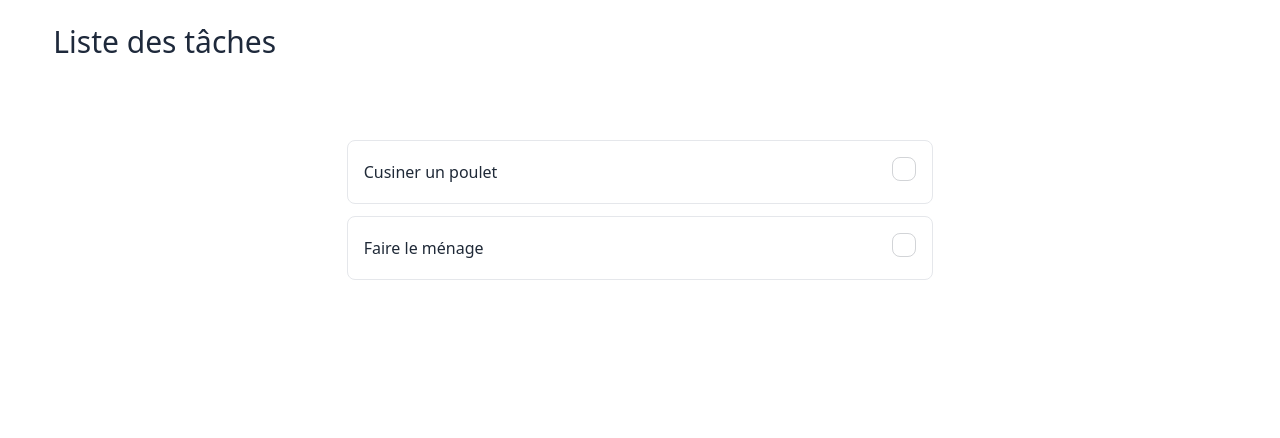
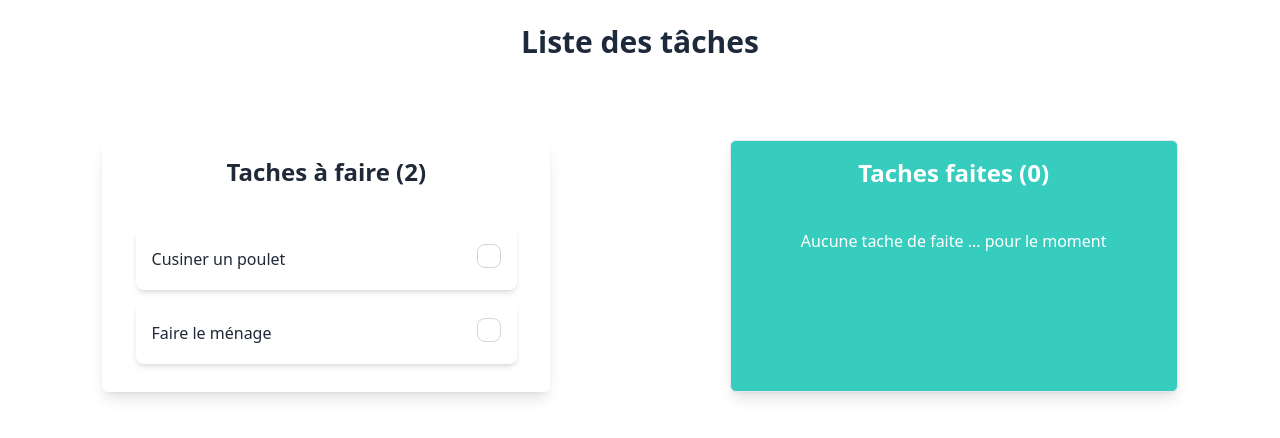
Before and after one commit to Julienjs/New_Welygo, a React (Vite) app in the folder project/: page / in a window 1280 px wide. Shown: the top 438 px of the page. Built offline with nearby package versions, Linux system fonts and the light colour scheme.

Commit message:
Quand une tâche est terminée, elle doit être placé tout en bas de la liste et doit être barrée.

```diff
--- a/project/src/components/Title.jsx
+++ b/project/src/components/Title.jsx
@@ -2,9 +2,7 @@ import React from 'react'
 
 const Title = ({ text }) => {
     return (
-        <div>
-            <h1 className="text-slate-800 text-3xl mt-3">{text}</h1>
-        </div>
+        <h1 className="text-slate-800 text-3xl mt-3 mx-auto font-semibold">{text}</h1>
     )
 }
 
--- /dev/null
+++ b/project/src/components/TodoList/TaskDone.jsx
@@ -0,0 +1,15 @@
+import React from 'react'
+
+const TaskDone = ({ task }) => {
+    return (
+        <article className='p-4 relative rounded-lg bg-white shadow-lg text-black mb-3 border w-11/12 flex items-center mx-auto justify-between'>
+            <p>{task.title}</p>
+            <label htmlFor={task.name}>
+                <input name={task.name} type="checkbox" checked={task.state} className="checkbox checkbox-accent" />
+            </label>
+            <div className="absolute w-[105%] h-[0.05rem] top-1/2 left-1/2 -translate-x-1/2 -translate-y-1/2 bg-slate-800/70"></div>
+        </article>
+    )
+}
+
+export default TaskDone
--- a/project/src/components/TodoList/Tasks.jsx
+++ b/project/src/components/TodoList/Tasks.jsx
@@ -11,12 +11,14 @@ const Tasks = ({ task }) => {
     };
 
     return (
-        <article className='p-4 rounded-lg mb-3 border w-1/2 flex items-center mx-auto justify-between'>
+
+        <article className='p-4 rounded-lg shadow-md mb-3 w-11/12 flex items-center mx-auto justify-between'>
             <p>{task.title}</p>
             <label htmlFor={task.name}>
                 <input name={task.name} type="checkbox" onChange={(e) => handleChange(e, task.id)} checked={checked} className="checkbox" />
             </label>
         </article>
+
     )
 }
 
--- a/project/src/data/Todo.json
+++ b/project/src/data/Todo.json
@@ -2,11 +2,11 @@
   {
     "id": 1,
     "title": "Cusiner un poulet",
-    "state": "false"
+    "state": false
   },
   {
     "id": 2,
     "title": "Faire le ménage",
-    "state": "false"
+    "state": false
   }
 ]
--- a/project/src/pages/TodoList.jsx
+++ b/project/src/pages/TodoList.jsx
@@ -2,18 +2,39 @@ import React, { useState } from 'react'
 import Title from '../components/Title'
 import Tasks from '../components/TodoList/Tasks'
 import { useSelector } from 'react-redux'
+import TaskDone from '../components/TodoList/TaskDone'
 
 const TodoList = () => {
     const tasks = useSelector(state => state.todo)
+    const taskToDo = tasks.filter(t => t.state === false)
+    const taskDone = tasks.filter(t => t.state === true)
+
     return (
         <div>
             <div className="flex w-full items-center justify-between mt-3">
                 <Title text={"Liste des tâches"} />
             </div>
-            <section className="mt-20"></section>
-            {tasks.map((task, item) => (
-                <Tasks key={item} task={task} />
-            ))}
+            <section className="mt-20 flex justify-between w-11/12 mx-auto">
+                <div className="w-5/12 p-4 rounded-md shadow-lg">
+                    <h2 className='text-2xl text-center mb-10 font-semibold'>Taches à faire ({taskToDo.length})</h2>
+                    {taskToDo.length > 0 ?
+                        taskToDo.map((task, item) => (
+                            <Tasks key={item} task={task} />
+                        ))
+                        :
+                        <p className="text-center">Toutes les taches on été réalisées ...</p>}
+                </div>
+                <div className="border w-5/12 p-4 rounded-md shadow-lg bg-accent text-white">
+                    <h2 className='text-2xl text-center mb-10 font-semibold'>Taches faites ({taskDone.length})</h2>
+                    {taskDone.length > 0 ?
+                        taskDone.map((task, item) => (
+                            <TaskDone key={item} task={task} />
+                        ))
+                        :
+                        <p className="text-center">Aucune tache de faite ... pour le moment</p>}
+
+                </div>
+            </section>
         </div>
     )
 }
```
